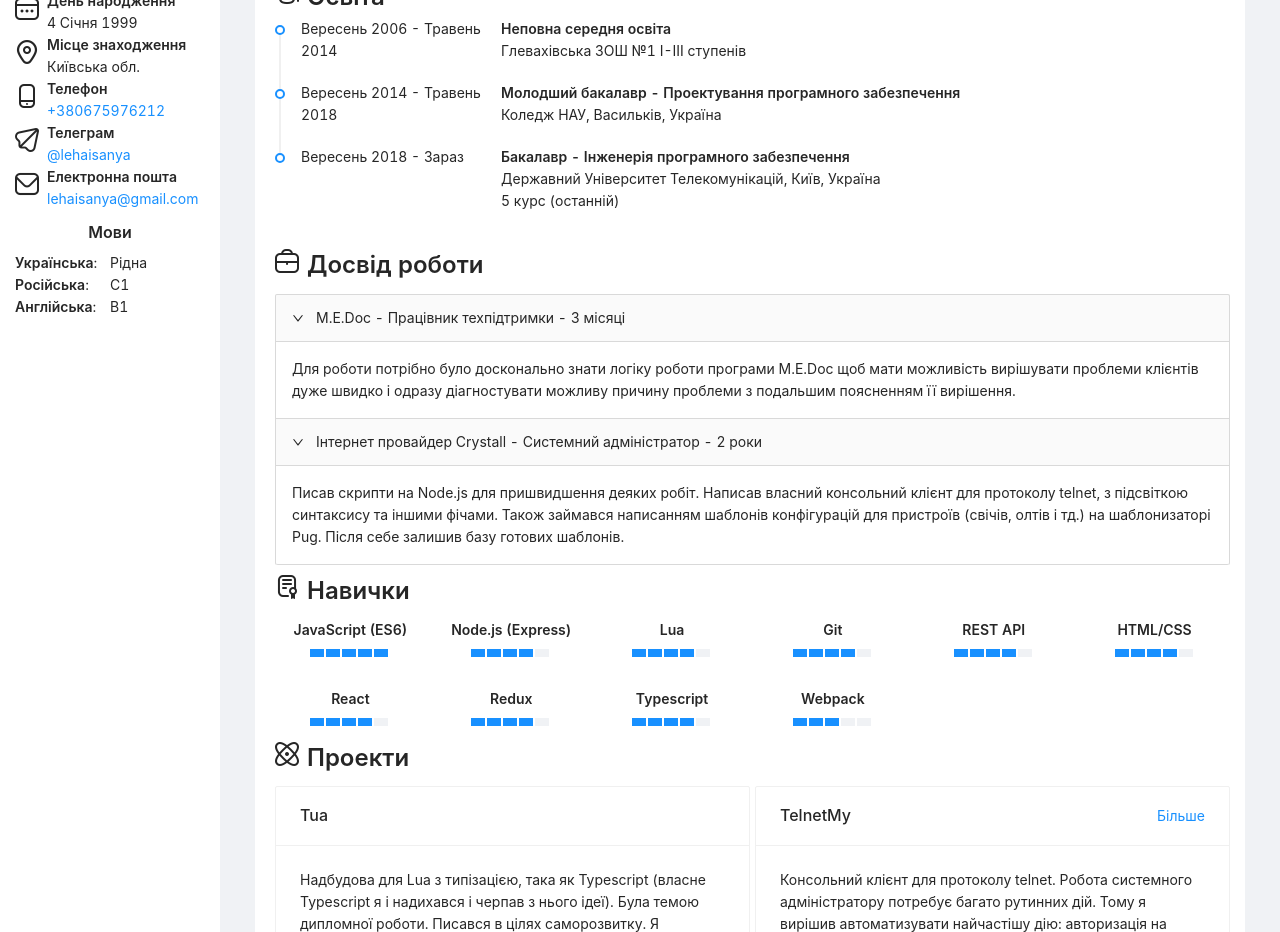
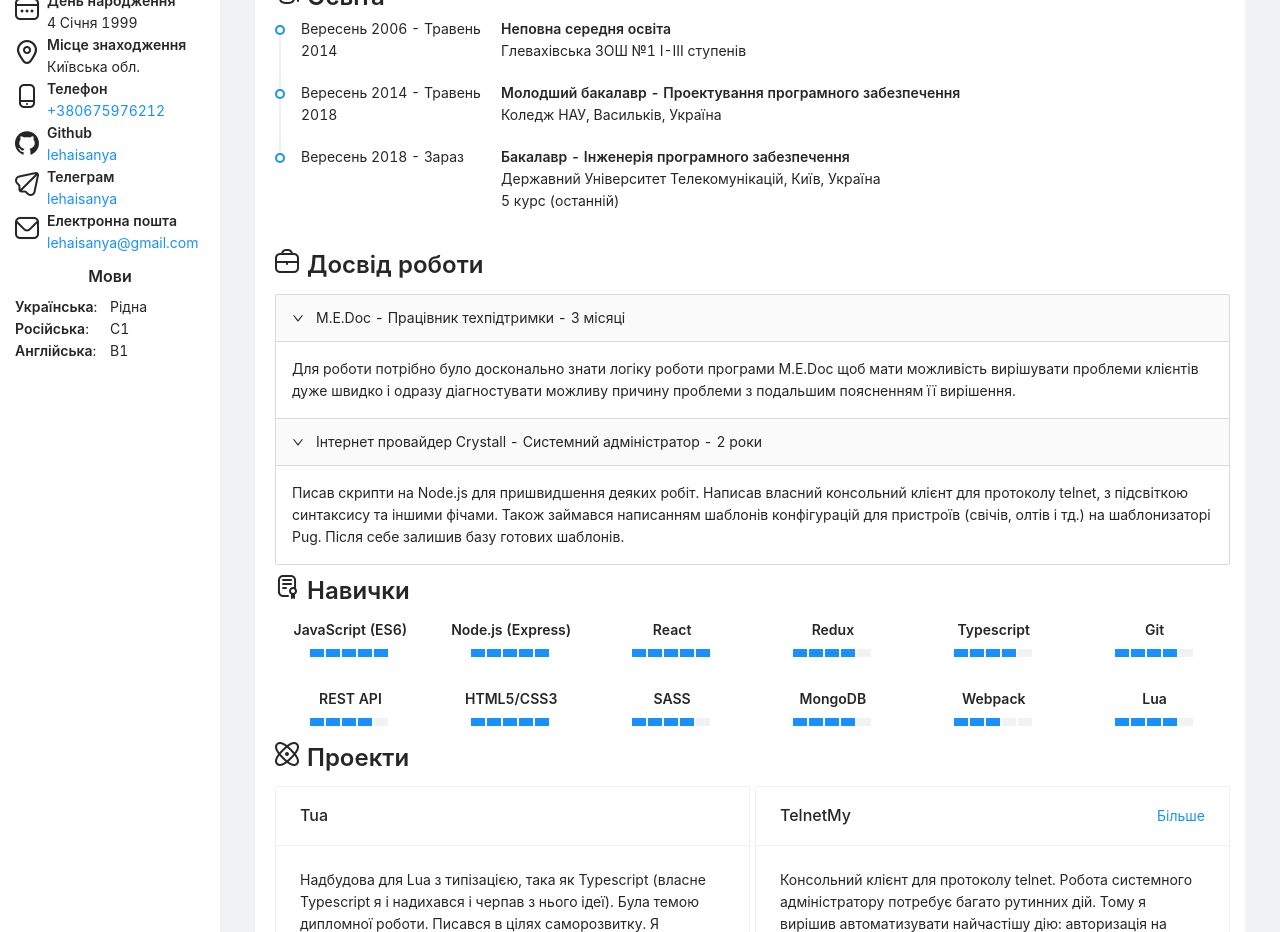
Before and after one commit to lehaisanya/resume, a React (Create React App) app: page / in a window 1280 px wide. Shown: the part 320-1252 px from the top of the page. Built offline with nearby package versions, Linux system fonts and the light colour scheme.

Commit message:
Переделал правильное конструирование языка

```diff
--- a/src/blocks/AppSider/index.tsx
+++ b/src/blocks/AppSider/index.tsx
@@ -8,12 +8,14 @@ import styles from './styles.module.css'
 import avatar from 'assets/avatar.png'
 import Title from 'antd/lib/typography/Title'
 import Text from 'antd/lib/typography/Text'
+import GithubOutlined from '@ant-design/icons/GithubOutlined'
 
 const icons = {
     name: <i className={"fi fi-rr-user " + styles.infoLineIcon} />,
     birthday: <i className={"fi fi-rr-calendar " + styles.infoLineIcon} />,
     place: <i className={"fi fi-rr-marker " + styles.infoLineIcon} />,
     telephone: <i className={"fi fi-rr-smartphone " + styles.infoLineIcon} />,
+    github: <GithubOutlined className={styles.infoLineIcon} />,
     telegram: <i className={"fi fi-rr-paper-plane " + styles.infoLineIcon} />,
     email: <i className={"fi fi-rr-envelope " + styles.infoLineIcon} />
 }
@@ -38,8 +40,11 @@ function AppSider() {
             <InfoLine icon={icons.telephone} title={words.telephone}>
                 <a href={"tel:" + personal.telephone}>{personal.telephone}</a>
             </InfoLine>
+            <InfoLine icon={icons.github} title="Github">
+                <a href={"https://github.com/" + personal.github} target="_blank" rel="noreferrer">{personal.github}</a>
+            </InfoLine>
             <InfoLine icon={icons.telegram} title={words.telegram}>
-                <a href="https://t.me/lehaisanya" target="_blank" rel="noreferrer">{personal.telegram}</a>
+                <a href={"https://t.me/" + personal.telegram} target="_blank" rel="noreferrer">{personal.telegram}</a>
             </InfoLine>
             <InfoLine icon={icons.email} title={words.email}>
                 <a href={"mailto:" + personal.email}>{personal.email}</a>
--- /dev/null
+++ b/src/lang/data.ts
@@ -0,0 +1,66 @@
+import { SkillData, SkillLevel } from 'types'
+
+const personal = {
+    github: 'lehaisanya',
+    telephone: '+380675976212',
+    telegram: 'lehaisanya',
+    email: 'lehaisanya@gmail.com',
+}
+
+const skills: SkillData[] = [
+    {
+        name: 'JavaScript (ES6)',
+        level: SkillLevel.Professional
+    },
+    {
+        name: 'Node.js (Express)',
+        level: SkillLevel.Professional
+    },
+    {
+        name: 'React',
+        level: SkillLevel.Professional
+    },
+    {
+        name: 'Redux',
+        level: SkillLevel.Advanced
+    },
+    {
+        name: 'Typescript',
+        level: SkillLevel.Advanced
+    },
+    {
+        name: 'Git',
+        level: SkillLevel.Advanced
+    },
+    {
+        name: 'REST API',
+        level: SkillLevel.Advanced
+    },
+    {
+        name: 'HTML5/CSS3',
+        level: SkillLevel.Professional
+    },
+    {
+        name: 'SASS',
+        level: SkillLevel.Advanced
+    },
+    {
+        name: 'MongoDB',
+        level: SkillLevel.Advanced
+    },
+    {
+        name: 'Webpack',
+        level: SkillLevel.Confident
+    },
+    {
+        name: 'Lua',
+        level: SkillLevel.Advanced
+    }
+]
+
+const data = {
+    personal,
+    skills
+}
+
+export default data
--- a/src/lang/en.ts
+++ b/src/lang/en.ts
@@ -1,4 +1,4 @@
-import { Lang, SkillLevel } from 'types'
+import { Lang } from 'types'
 
 const lang: Lang = {
     words: {
@@ -21,11 +21,7 @@ const lang: Lang = {
     personal: {
         name: 'Alexander Solyar',
         birthday: 'January 4, 1999',
-        place: 'Kyiv region',
-        adress: 'village Glevakha, street Mechanics, bldg. 33',
-        telephone: '+380675976212',
-        telegram: '@lehaisanya',
-        email: 'lehaisanya@gmail.com',
+        place: 'Kyiv region'
     },
     languages: [
         {
@@ -79,48 +75,6 @@ const lang: Lang = {
             description: `Wrote scripts on Node.js to speed up some work. Wrote my own console client for the telnet protocol, with syntax highlighting and other features. He also wrote configuration templates for devices (switch, olts, etc.) on the Pug template engine. He left behind a database of ready-made templates.`
         }
     ],
-    skills: [
-        {
-            name: 'JavaScript (ES6)',
-            level: SkillLevel.Professional
-        },
-        {
-            name: 'Node.js (Express)',
-            level: SkillLevel.Advanced
-        },
-        {
-            name: 'Lua',
-            level: SkillLevel.Advanced
-        },
-        {
-            name: 'Git',
-            level: SkillLevel.Advanced
-        },
-        {
-            name: 'REST API',
-            level: SkillLevel.Advanced
-        },
-        {
-            name: 'HTML/CSS',
-            level: SkillLevel.Advanced
-        },
-        {
-            name: 'React',
-            level: SkillLevel.Advanced
-        },
-        {
-            name: 'Redux',
-            level: SkillLevel.Advanced
-        },
-        {
-            name: 'Typescript',
-            level: SkillLevel.Advanced
-        },
-        {
-            name: 'Webpack',
-            level: SkillLevel.Confident
-        }
-    ],
     projects: [
         {
             name: 'Tua',
--- a/src/lang/index.ts
+++ b/src/lang/index.ts
@@ -1,9 +1,25 @@
 import React, { useContext } from 'react'
-import { LangType } from 'types'
+import { Lang, LangType } from 'types'
 
+import data from './data'
 import ua from './ua'
 import ru from './ru'
 import en from './en'
+
+const makeLang = (lang: Lang) => ({
+    ...lang,
+    skills: data.skills,
+    personal: {
+        ...lang.personal,
+        ...data.personal
+    }
+})
+
+const langs = {
+    ua: makeLang(ua),
+    ru: makeLang(ru),
+    en: makeLang(en)
+}
 
 interface LangContextProps {
     lang: LangType
@@ -19,9 +35,9 @@ export const useDict = () => {
     const { lang } = useContext(LangContext)
 
     switch (lang) {
-        case 'ua': return ua
-        case 'ru': return ru
-        case 'en': return en
-        default: return ua
+        case 'ua': return langs.ua
+        case 'ru': return langs.ru
+        case 'en': return langs.en
+        default: return langs.ua
     }
 }
--- a/src/lang/ru.ts
+++ b/src/lang/ru.ts
@@ -1,4 +1,4 @@
-import { Lang, SkillLevel } from 'types'
+import { Lang } from 'types'
 
 const lang: Lang = {
     words: {
@@ -21,11 +21,7 @@ const lang: Lang = {
     personal: {
         name: 'Александр Соляр',
         birthday: '4 Января 1999',
-        place: 'Киевская обл.',
-        adress: 'пгт. Глеваха, ул. Механизаторов, д. 33',
-        telephone: '+380675976212',
-        telegram: '@lehaisanya',
-        email: 'lehaisanya@gmail.com',
+        place: 'Киевская обл.'
     },
     languages: [
         {
@@ -79,48 +75,6 @@ const lang: Lang = {
             description: `Писал скрипты на Node.js для ускорения некоторых работ. Написал собственный консольный клиент для протокола telnet, с подсветкой синтаксиса и другими фичами. Также занимался написанием шаблонов конфигураций для устройств (свичей, олтов и тд.) на шаблонизаторе Pug. После себя оставил базу готовых шаблонов.`
         }
     ],
-    skills: [
-        {
-            name: 'JavaScript (ES6)',
-            level: SkillLevel.Professional
-        },
-        {
-            name: 'Node.js (Express)',
-            level: SkillLevel.Advanced
-        },
-        {
-            name: 'Lua',
-            level: SkillLevel.Advanced
-        },
-        {
-            name: 'Git',
-            level: SkillLevel.Advanced
-        },
-        {
-            name: 'REST API',
-            level: SkillLevel.Advanced
-        },
-        {
-            name: 'HTML/CSS',
-            level: SkillLevel.Advanced
-        },
-        {
-            name: 'React',
-            level: SkillLevel.Advanced
-        },
-        {
-            name: 'Redux',
-            level: SkillLevel.Advanced
-        },
-        {
-            name: 'Typescript',
-            level: SkillLevel.Advanced
-        },
-        {
-            name: 'Webpack',
-            level: SkillLevel.Confident
-        }
-    ],
     projects: [
         {
             name: 'Tua',
--- a/src/lang/ua.ts
+++ b/src/lang/ua.ts
@@ -1,4 +1,4 @@
-import { Lang, SkillLevel } from 'types'
+import { Lang } from 'types'
 
 const lang: Lang = {
     words: {
@@ -21,11 +21,7 @@ const lang: Lang = {
     personal: {
         name: 'Олександр Соляр',
         birthday: '4 Cічня 1999',
-        place: 'Київська обл.',
-        adress: 'смт. Глеваха, вул. Механізаторів, буд. 33',
-        telephone: '+380675976212',
-        telegram: '@lehaisanya',
-        email: 'lehaisanya@gmail.com',
+        place: 'Київська обл.'
     },
     languages: [
         {
@@ -79,48 +75,6 @@ const lang: Lang = {
             description: `Писав скрипти на Node.js для пришвидшення деяких робіт. Написав власний консольний клієнт для протоколу telnet, з підсвіткою синтаксису та іншими фічами. Також займався написанням шаблонів конфігурацій для пристроїв (свічів, олтів і тд.) на шаблонизаторі Pug. Після себе залишив базу готових шаблонів.`
         }
     ],
-    skills: [
-        {
-            name: 'JavaScript (ES6)',
-            level: SkillLevel.Professional
-        },
-        {
-            name: 'Node.js (Express)',
-            level: SkillLevel.Advanced
-        },
-        {
-            name: 'Lua',
-            level: SkillLevel.Advanced
-        },
-        {
-            name: 'Git',
-            level: SkillLevel.Advanced
-        },
-        {
-            name: 'REST API',
-            level: SkillLevel.Advanced
-        },
-        {
-            name: 'HTML/CSS',
-            level: SkillLevel.Advanced
-        },
-        {
-            name: 'React',
-            level: SkillLevel.Advanced
-        },
-        {
-            name: 'Redux',
-            level: SkillLevel.Advanced
-        },
-        {
-            name: 'Typescript',
-            level: SkillLevel.Advanced
-        },
-        {
-            name: 'Webpack',
-            level: SkillLevel.Confident
-        }
-    ],
     projects: [
         {
             name: 'Tua',
--- a/src/types.ts
+++ b/src/types.ts
@@ -20,10 +20,6 @@ export interface PersonalData {
     name: string
     birthday: string
     place: string
-    adress: string
-    telephone: string
-    telegram: string
-    email: string
 }
 
 export interface LanguagesData {
@@ -80,6 +76,5 @@ export interface Lang {
     description: DescriptionData
     educations: EducationData[]
     experience: ExperienceData[]
-    skills: SkillData[]
     projects: ProjectData[]
 }
```
